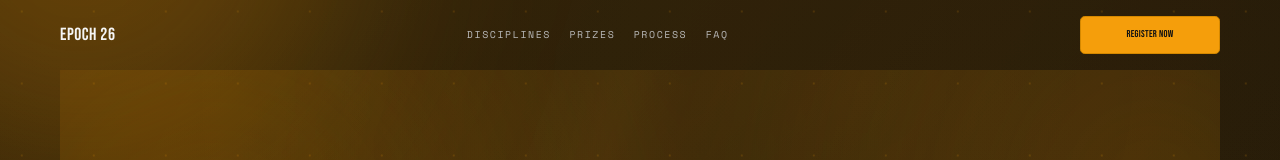
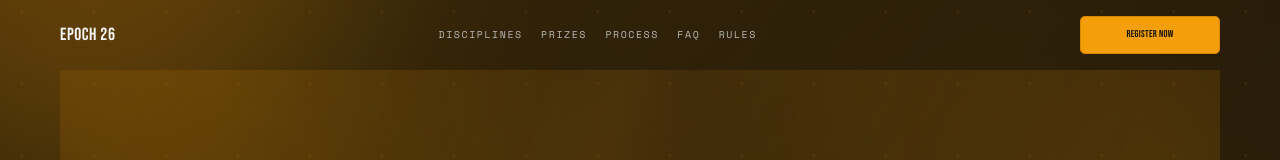
Before and after one commit to mehy12/epoch, a Next.js app: page / in a window 1280 px wide. Shown: the top 160 px of the page. Built offline with nearby package versions, Linux system fonts and the light colour scheme.

Commit message:
feat: add link to Rules page in navigation

```diff
--- a/app/page.js
+++ b/app/page.js
@@ -222,6 +222,7 @@ export default function HomePage() {
               {item.label}
             </a>
           ))}
+          <a href="/rules">Rules</a>
         </nav>
         <a className="epoch-btn epoch-btn-compact" href="/register">
           Register Now
```
